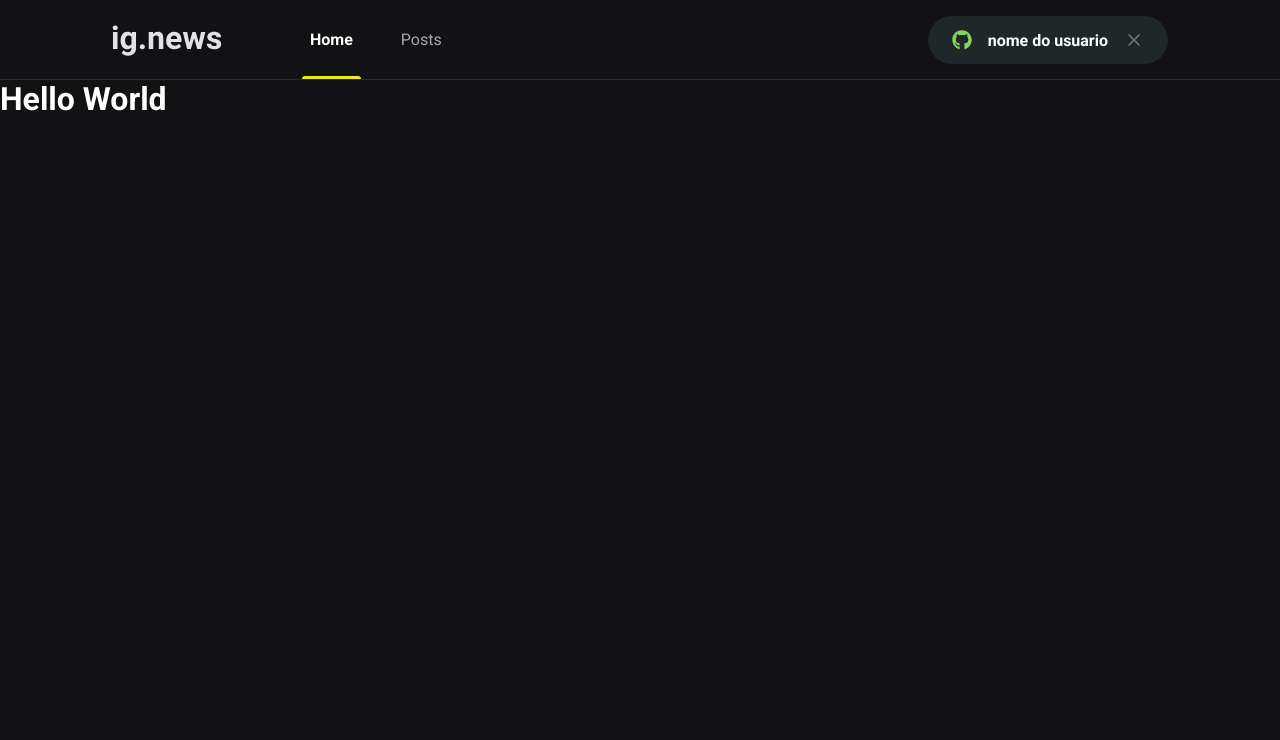
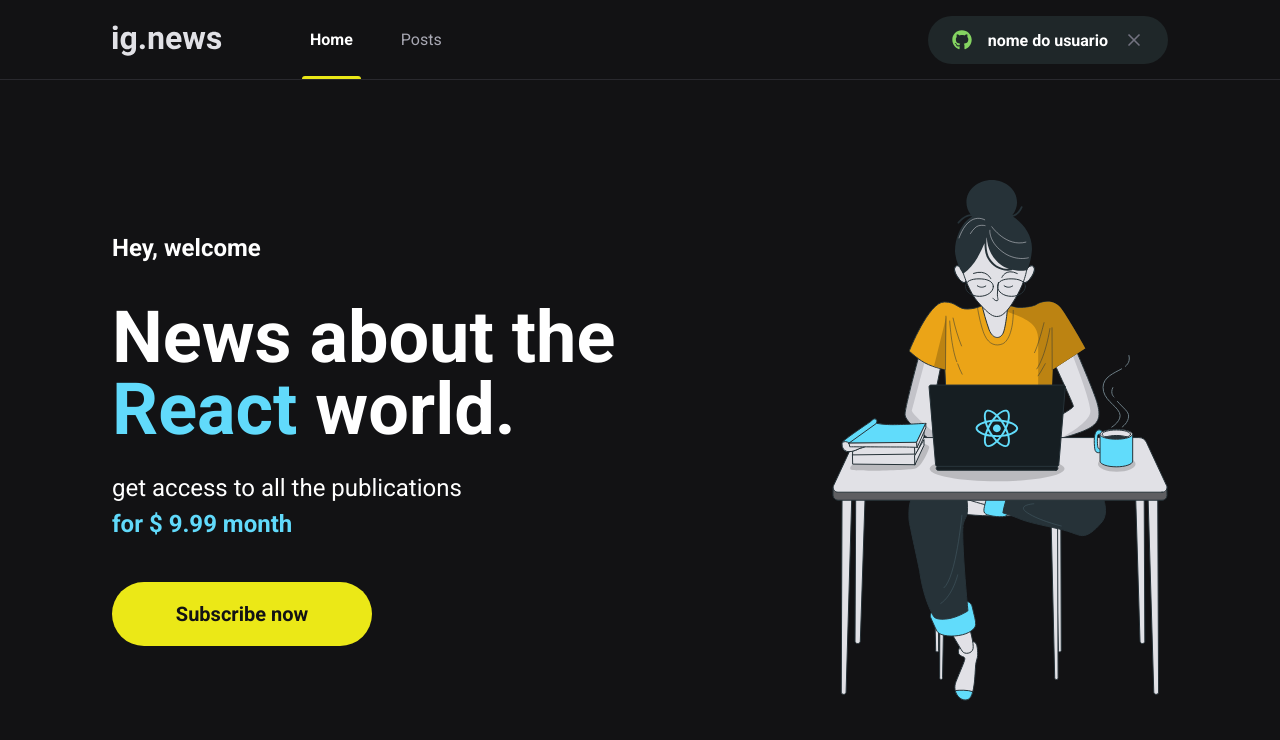
Before and after one commit to manelv8/ignews, a Next.js app: page / in a window 1280 px wide. Shown: the top 740 px of the page. Built offline with nearby package versions, Linux system fonts and the light colour scheme.

Commit message:
create home page

```diff
--- /dev/null
+++ b/src/components/SubscribeButton/index.tsx
@@ -0,0 +1,12 @@
+import styles from './styles.module.scss'
+
+export function SubscribeButton(){
+  return(
+    <button
+    type='button'
+    className={styles.subscribeButton}>
+      Subscribe now
+    </button>
+
+  )
+}
--- /dev/null
+++ b/src/components/SubscribeButton/styles.module.scss
@@ -0,0 +1,20 @@
+.subscribeButton{
+  width: 260px;
+  height: 4rem;
+  border: 0;
+  border-radius: 2rem;
+  background: var(--yellow-500);
+  color: var(--gray-900);
+  font-size: 1.25rem;
+  font-weight: bold;
+
+  display: flex;
+  align-items: center;
+  justify-content: center;
+
+  transition: filter 0.2s;
+
+  &:hover{
+    filter: brightness(0.8);
+  }
+}
--- /dev/null
+++ b/src/pages/Home.module.scss
@@ -0,0 +1,49 @@
+.contentContainer {
+  max-width: 1120px;
+  margin: 0 auto;
+  padding: 0 2rem;
+  height: calc(100vh - 5rem);
+
+  display: flex;
+  align-items: center;
+  justify-content: space-between;
+
+
+}
+
+.hero{
+  max-width: 600px;
+
+  > span {
+    font-size: 1.5rem;
+    font-weight: bold;
+  }
+
+  h1 {
+    font-size: 4.5rem;
+    line-height: 4.5rem;
+    font-weight: 900;
+    margin-top: 2.5rem;
+
+    span {
+      color: var(--cyan-500);
+    }
+
+  }
+
+  p{
+    font-size: 1.5rem;
+    line-height: 2.25rem;
+    margin-top: 1.5rem;
+
+    span{
+      color: var(--cyan-500);
+      font-weight: bold;
+    }
+  }
+
+  button{
+    margin-top: 2.5rem;
+  }
+
+}
--- a/src/pages/index.tsx
+++ b/src/pages/index.tsx
@@ -1,9 +1,27 @@
-import styles from '../styles/Home.module.scss'
+import  Head from 'next/head'
+import { SubscribeButton } from '../components/SubscribeButton'
+import styles from './Home.module.scss'
 
 export default function Home() {
   return (
    <>
-    <h1 className={styles.title}>Hello World</h1>
+   <Head>
+     <title> Home | ig.news</title>
+   </Head>
+    <main className={styles.contentContainer}>
+      <section className={styles.hero}>
+        <span>Hey, welcome</span>
+        <h1>News about the <span>React</span> world.</h1>
+        <p>
+          get access to all the publications <br/>
+          <span>for $ 9.99 month</span>
+        </p>
+        <SubscribeButton/>
+      </section>
+
+      <img src="/images/avatar.svg" alt="girl coding"/>
+
+    </main>
    </>
   )
 }
--- a/src/styles/Home.module.scss
+++ /dev/null
@@ -1,3 +0,0 @@
-.title {
-  // color: red;
-}
```
